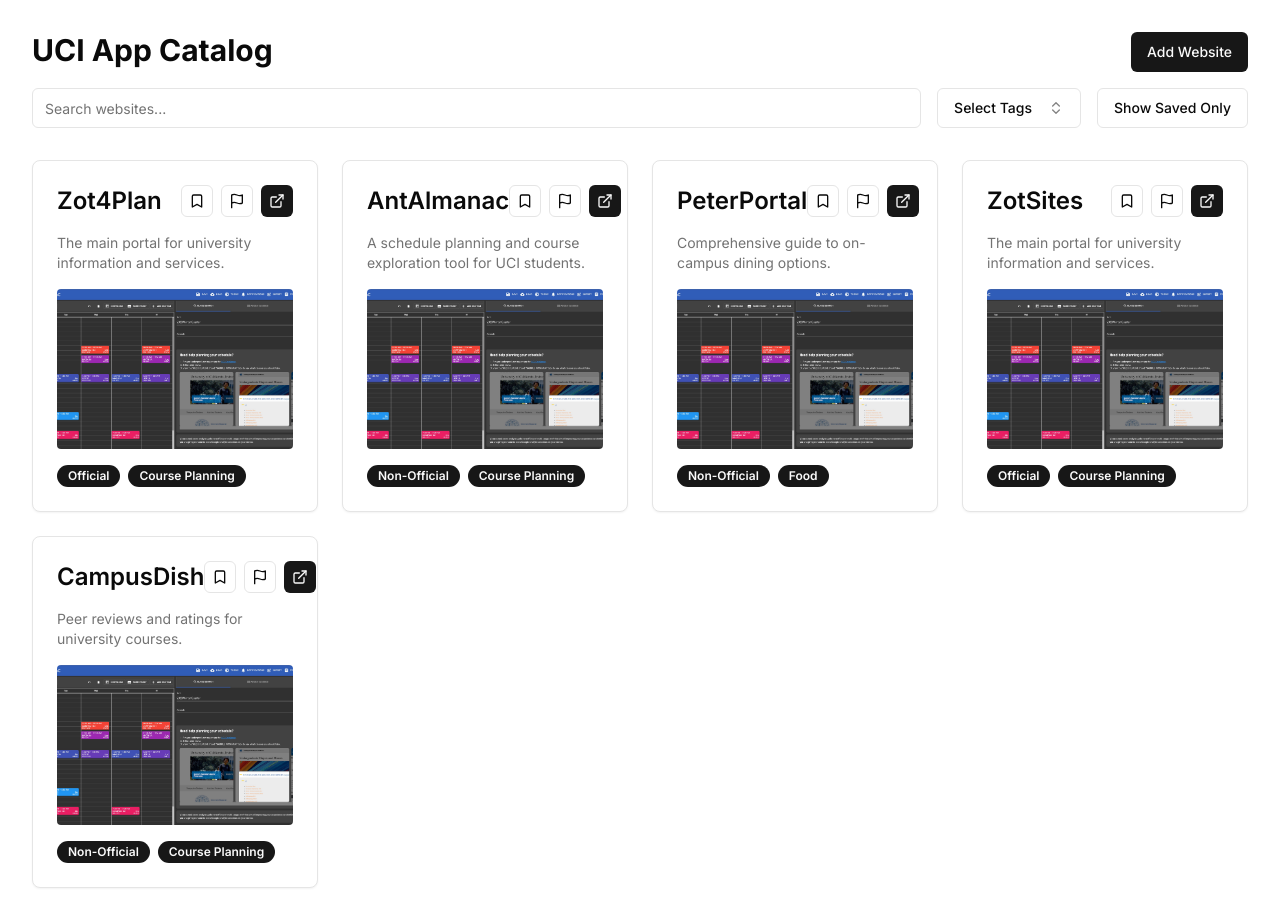
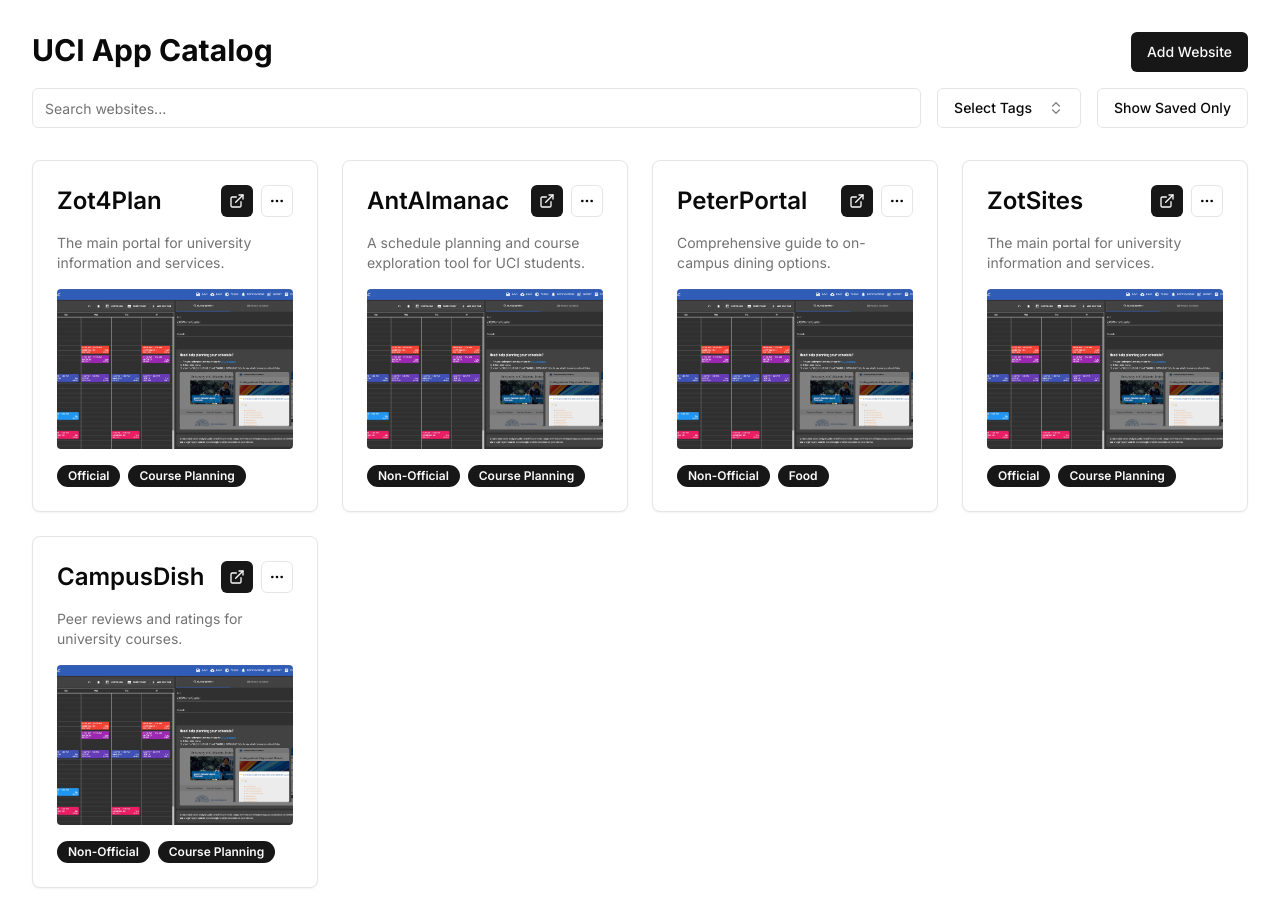
Before and after one commit to charlieweinberger/uci-app-catalog, a Next.js app: page / in a window 1280 px wide. Built offline with nearby package versions, Linux system fonts and the light colour scheme.

Commit message:
simplified item buttons

```diff
--- a/src/components/gallery-item.tsx
+++ b/src/components/gallery-item.tsx
@@ -16,7 +16,7 @@ export default function GalleryItem({ website, onClick, onSave, isSaved, onRepor
       {/* Title + Links */}
       <div className="flex justify-between">
         <h2 className="text-2xl font-semibold">{website.name}</h2>
-        <ItemButtons onSave={onSave} isSaved={isSaved} onReport={onReport} websiteLink={website.link} />
+        <ItemButtons fullVersion={false} onSave={onSave} isSaved={isSaved} onReport={onReport} websiteLink={website.link} />
       </div>
 
       {/* Short Description*/}
--- a/src/components/item-buttons.tsx
+++ b/src/components/item-buttons.tsx
@@ -1,8 +1,13 @@
 import Link from "next/link";
 import { Button } from "@/components/ui/button";
-import { Bookmark, Flag, ExternalLink } from "lucide-react";
+import {
+  DropdownMenu,
+  DropdownMenuContent,
+  DropdownMenuTrigger,
+} from "@/components/ui/dropdown-menu";
+import { Bookmark, Flag, ExternalLink, Ellipsis } from "lucide-react";
 
-export default function ItemButtons({ onSave, isSaved, onReport, websiteLink }: {
+function FullVersion({ onSave, isSaved, onReport, websiteLink }: {
   onSave: () => void
   isSaved: boolean
   onReport: () => void
@@ -48,3 +53,70 @@ export default function ItemButtons({ onSave, isSaved, onReport, websiteLink }:
     </div>
   );
 }
+
+function EllipsesVersion({ onSave, isSaved, onReport, websiteLink }: {
+  onSave: () => void
+  isSaved: boolean
+  onReport: () => void
+  websiteLink: string
+}) {
+  return (
+    <div className="flex gap-2">
+
+      <Button size="icon" className="w-8 h-8" asChild>
+        <Link
+          href={websiteLink}
+          onClick={(e) => e.stopPropagation()}
+          target="_blank"
+        >
+          <ExternalLink />
+        </Link>
+      </Button>
+
+      <DropdownMenu>
+        <DropdownMenuTrigger asChild>
+          <Button variant="outline" size="icon" className="w-8 h-8">
+            <Ellipsis />
+          </Button>
+        </DropdownMenuTrigger>
+        <DropdownMenuContent className="flex flex-col">
+          <Button
+            variant="ghost"
+            size="icon"
+            className="w-8 h-8"
+            onClick={(e) => {
+              e.stopPropagation();
+              onSave();
+            }}
+          >
+            <Bookmark className={isSaved ? "fill-current" : ""} />
+          </Button>
+          <Button
+            variant="ghost"
+            size="icon"
+            className="w-8 h-8"
+            onClick={(e) => {
+              e.stopPropagation();
+              onReport();
+            }}
+          >
+            <Flag />
+          </Button>
+        </DropdownMenuContent>
+      </DropdownMenu>
+
+    </div>
+  );
+}
+
+export default function ItemButtons({ fullVersion, onSave, isSaved, onReport, websiteLink }: {
+  fullVersion: boolean
+  onSave: () => void
+  isSaved: boolean
+  onReport: () => void
+  websiteLink: string
+}) {
+  return fullVersion
+    ? <FullVersion onSave={onSave} isSaved={isSaved} onReport={onReport} websiteLink={websiteLink} />
+    : <EllipsesVersion onSave={onSave} isSaved={isSaved} onReport={onReport} websiteLink={websiteLink} />;
+}
--- a/src/components/item-modal.tsx
+++ b/src/components/item-modal.tsx
@@ -27,7 +27,7 @@ export default function ItemModal({ website, resetSelectedWebsite, onSave, isSav
         <DialogHeader>
           <div className="flex flex-row justify-between">
             <DialogTitle>{website.name}</DialogTitle>
-            <ItemButtons onSave={onSave} isSaved={isSaved} onReport={onReport} websiteLink={website.link} />
+            <ItemButtons fullVersion={true} onSave={onSave} isSaved={isSaved} onReport={onReport} websiteLink={website.link} />
           </div>
           <DialogDescription>{website.shortDescription}</DialogDescription>
         </DialogHeader>
@@ -50,7 +50,7 @@ export default function ItemModal({ website, resetSelectedWebsite, onSave, isSav
           <p>{website.fullDescription}</p>
           <div className="flex flex-row justify-between text-sm text-muted-foreground">
             <p>Creator: {website.creator}</p>
-            <p>Actively Maintained? {website.activelyMaintained}</p>
+            <p>Actively Maintained: {website.activelyMaintained}</p>
           </div>
         </div>
       </DialogContent>
--- a/src/components/ui/dropdown-menu.tsx
+++ b/src/components/ui/dropdown-menu.tsx
@@ -65,7 +65,7 @@ const DropdownMenuContent = React.forwardRef<
       ref={ref}
       sideOffset={sideOffset}
       className={cn(
-        "z-50 min-w-[8rem] overflow-hidden rounded-md border bg-popover p-1 text-popover-foreground shadow-md data-[state=open]:animate-in data-[state=closed]:animate-out data-[state=closed]:fade-out-0 data-[state=open]:fade-in-0 data-[state=closed]:zoom-out-95 data-[state=open]:zoom-in-95 data-[side=bottom]:slide-in-from-top-2 data-[side=left]:slide-in-from-right-2 data-[side=right]:slide-in-from-left-2 data-[side=top]:slide-in-from-bottom-2",
+        "z-50 overflow-hidden rounded-md border bg-popover p-1 text-popover-foreground shadow-md data-[state=open]:animate-in data-[state=closed]:animate-out data-[state=closed]:fade-out-0 data-[state=open]:fade-in-0 data-[state=closed]:zoom-out-95 data-[state=open]:zoom-in-95 data-[side=bottom]:slide-in-from-top-2 data-[side=left]:slide-in-from-right-2 data-[side=right]:slide-in-from-left-2 data-[side=top]:slide-in-from-bottom-2",
         className
       )}
       {...props}
```
